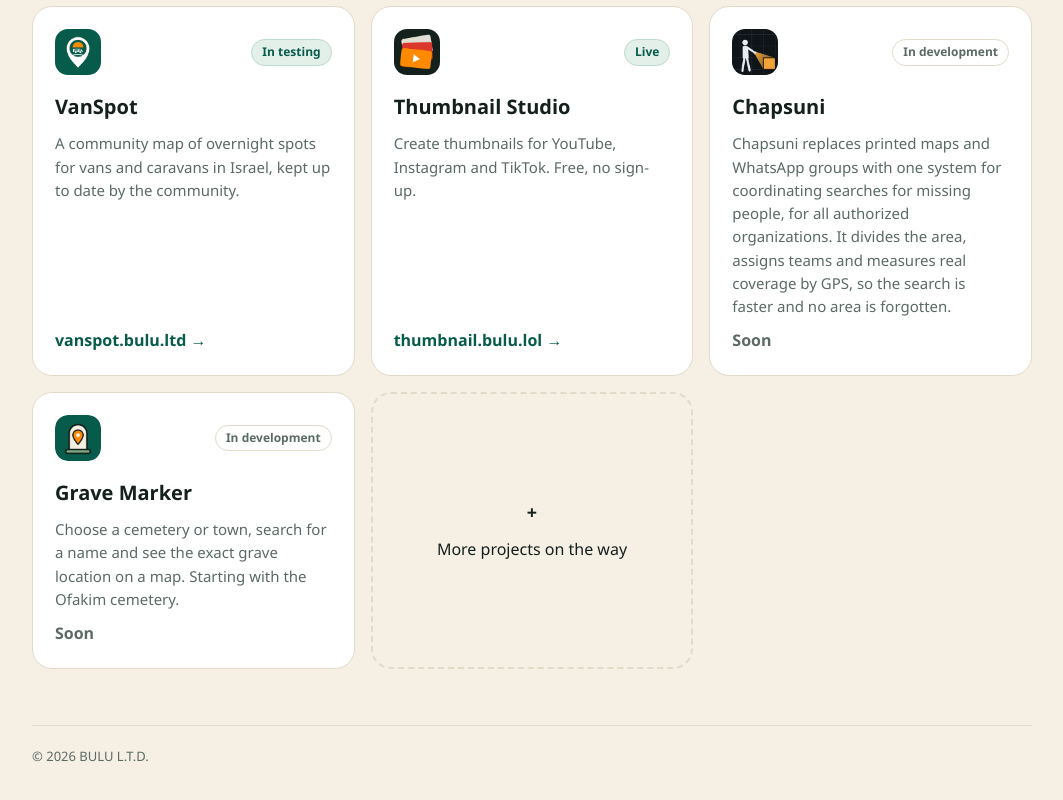
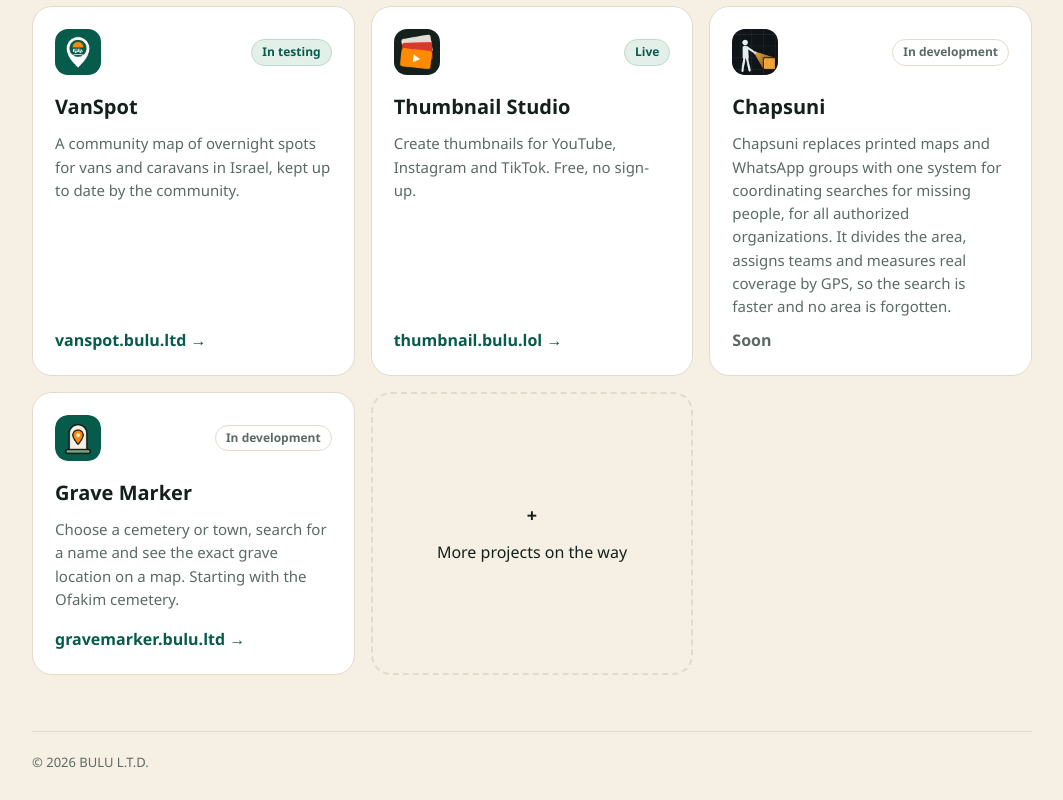
Before and after one commit to DOCTORLOLIL/bulu, a plain HTML site: page index.html in a window 1280 px wide. Shown: the part 957-1757 px from the top of the page, without its empty margins (108-1171 px from the left). Drawn offline with Linux system fonts and the light colour scheme.

Commit message:
Link Grave Marker card to gravemarker.bulu.ltd
Co-Authored-By: Claude Opus 5.5 <noreply@anthropic.com>
Claude-Session: https://claude.ai/code/session_01FNzZHUEX9zKNXu1t2k1Efv

```diff
--- a/index.html
+++ b/index.html
@@ -79,7 +79,7 @@ var PROJECTS=[
  {icon:'icon-chapsuni.png',he:'חפשוני',en:'Chapsuni',st:'dev',url:null,
   dhe:'חפשוני מחליפה את המפות המודפסות והקבוצות בוואטסאפ במערכת אחת לתיאום חיפושי נעדרים, לכל הארגונים המוסמכים. היא מחלקת את השטח, משבצת צוותים ומודדת כיסוי אמיתי לפי GPS. כך החיפוש מהיר יותר ושום אזור לא נשכח.',
   den:'Chapsuni replaces printed maps and WhatsApp groups with one system for coordinating searches for missing people, for all authorized organizations. It divides the area, assigns teams and measures real coverage by GPS, so the search is faster and no area is forgotten.'},
- {icon:'icon-gravemarker.png',he:'Grave Marker',en:'Grave Marker',st:'dev',url:null,
+ {icon:'icon-gravemarker.png',he:'Grave Marker',en:'Grave Marker',st:'dev',url:'https://gravemarker.bulu.ltd',
   dhe:'בוחרים בית עלמין או יישוב, מחפשים את שם הנפטר ומקבלים את מיקום הקבר על המפה. מתחילים בבית העלמין באופקים.',
   den:'Choose a cemetery or town, search for a name and see the exact grave location on a map. Starting with the Ofakim cemetery.'}
 ];
```
